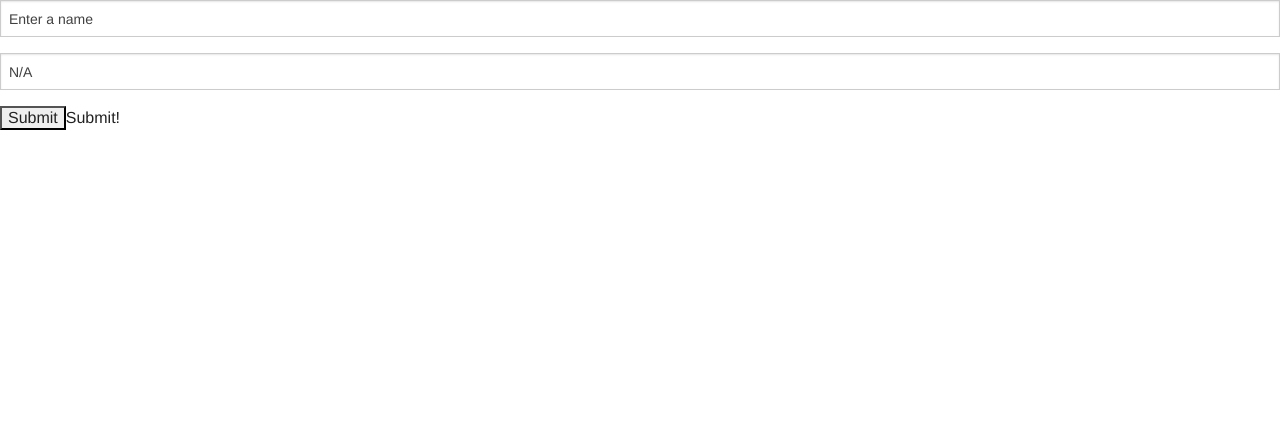
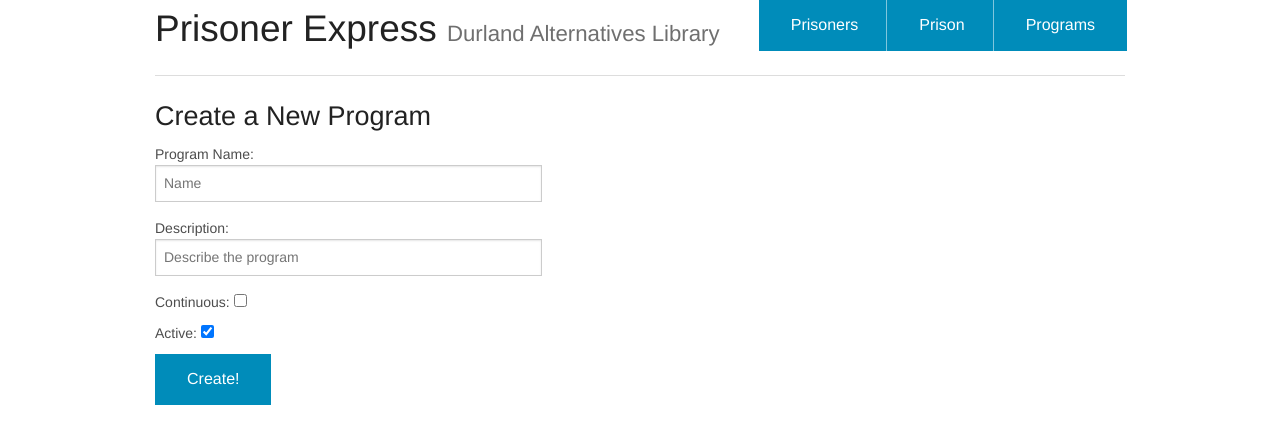
Before and after one commit to hwh33/PrisonerExpress, a Django app: page /program/create in a window 1280 px wide. Shown: the top 444 px of the page. Run offline with Django 3.2, Linux system fonts and the light colour scheme.

Commit message:
Made a lot of progress with programs, prisoners, list views, etc

```diff
--- a/PrisonerExpress/program_views.py
+++ b/PrisonerExpress/program_views.py
@@ -10,19 +10,24 @@ def index(request):
 
 def details(request, program_id):
     program = get_object_or_404(Program, pk=program_id)
-    return HttpResponse("Here are the details for prison %s" % program)
+    return HttpResponse("Here are the details for program %s" % program)
 
 def create(request):
     if request.method == 'POST':
         new_program_id = create_program(request.POST['program_name'],
-                                        request.POST['program_description'])
+                                        request.POST['program_description'],
+                                        request.POST['continuous'],
+                                        request.POST['active'])
         return redirect('program_details', program_id=new_program_id)
     return render(request, "create_program.html")
 
-def create_program(program_name,program_description="N/A"):
+def create_program(program_name,program_description="N/A", continuous=False, active=True):
     if program_name is None :
         raise Http404
-    p = Program( name=program_name,description = program_description)
+    p = Program( name=program_name,
+                 description = program_description,
+                 continuous=continuous,
+                 active=active)
     p.save()
     return p.id
 
--- a/PrisonerExpress/templates/create_prison.html
+++ b/PrisonerExpress/templates/create_prison.html
@@ -38,4 +38,6 @@
                 </div>
             </form>
         </div>
+    </div>
+    </div>
         {% endblock %}
--- a/PrisonerExpress/templates/create_program.html
+++ b/PrisonerExpress/templates/create_program.html
@@ -1,11 +1,48 @@
- {% extends "base.html" %}
+ {% extends "header.html" %}
 
-{% block base_body %}
-          <form action="{% url 'program_create' %}" method="post">
-            {% csrf_token %}
-            <input type="text" name="program_name" value="Enter a name" />
-            <input type="text" name="program_description" value="N/A"/>
-            <input type="submit">Submit!</input>
-            </form>
-
-{% endblock base_body %}
+ {% block content %}
+ <div class="row">
+ 	<div class="large-10 columns">
+ 		<div class="row">
+ 			<div class="large-12 columns">
+ 			<h3>Create a New Program</h3>
+ 				<form action="{% url 'program_create' %}" method="post">
+ 					{% csrf_token %}
+ 					<div class="row">
+ 						<div class="large-6 columns">
+ 							<label>Program Name:
+ 								<input type="text" name="program_name" placeholder="Name" />
+ 							</label>
+ 						</div>
+ 					</div>
+ 					<div class="row">
+ 						<div class="large-6 columns">
+ 							<label>Description:
+ 								<input type="text" name="program_description" placeholder="Describe the program" />
+ 							</label>
+ 						</div>
+ 					</div>
+ 					<div class="row">
+ 						<div class="large-6 columns">
+ 							<label>Continuous:
+ 								<input type="checkbox" name="continuous" />
+ 							</label>
+ 						</div>
+ 					</div>
+ 					<div class="row">
+ 						<div class="large-6 columns">
+ 							<label>Active:
+ 								<input type="checkbox" name="active" checked/>
+ 							</label>
+ 						</div>
+ 					</div>
+ 					<div class="row">
+ 						<div class="large-6 columns">
+ 							<input type="submit" class="button" value="Create!">
+ 						</div>
+ 					</div>
+ 				</form>
+ 			</div>
+ 		</div>
+ 	</div>
+ 	{% endblock content %}
--- a/PrisonerExpress/templates/header.html
+++ b/PrisonerExpress/templates/header.html
@@ -7,7 +7,7 @@
 	<meta name="viewport" content="initial-scale=1.0, user-scalable=no" />
 	<link rel="stylesheet" href="{% static "foundation/css/normalize.css" %}">
 	<link rel="stylesheet" href="{% static "foundation/css/foundation.css" %}">
-	<script src="{% static "foundation/js/modernizr.js" %}"></script>
+	<script src="{% static "foundation/js/vendor/modernizr.js" %}"></script>
 </head>
 <body>
 	<div class="row">
@@ -28,7 +28,7 @@
 	<script>
 		$(document).foundation();
 	</script>
-	<script src="{% static "foundation/js/templates/jquery.js" %}"></script>
-	<script src="{% static "foundation/js/templates/foundation.js" %}"></script>
+	<script src="{% static "foundation/js/vendor/jquery.js" %}"></script>
+	<script src="{% static "foundation/js/foundation/foundation.js" %}"></script>
 	</body>
 	</html>
--- a/PrisonerExpress/urls.py
+++ b/PrisonerExpress/urls.py
@@ -4,6 +4,7 @@ from PrisonerExpress import views
 from PrisonerExpress import prison_views
 from PrisonerExpress import program_views
 from PrisonerExpress import prisoner_views
+from prisoner_views import PrisonerList, PrisonerDetail
 
 prison_patterns=patterns(
     '',
@@ -39,9 +40,14 @@ program_patterns=patterns(
 
 prisoner_patterns=patterns(
     '',
+    url(r'$^',
+        PrisonerList.as_view()),
     url(regex=r'^create$',
         view=prisoner_views.create,
         name='prisoner_create'),
+    url('^(?P<pk>\d+)/$',
+        PrisonerDetail.as_view(),
+        name='prisoner_details'),
     )
 
 
```
Also changed, not shown: PrisonerExpress/prisoner_views.py (+19 -2 lines), db.sqlite3.
